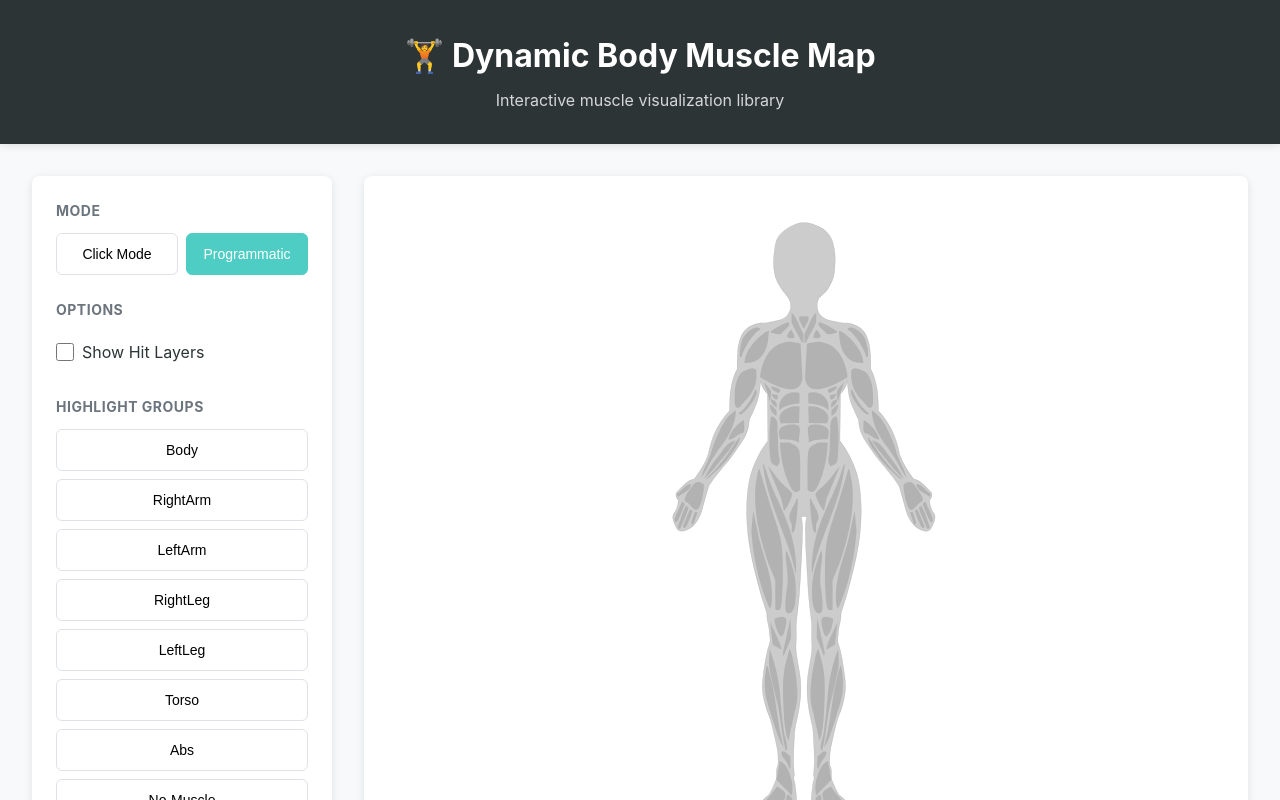
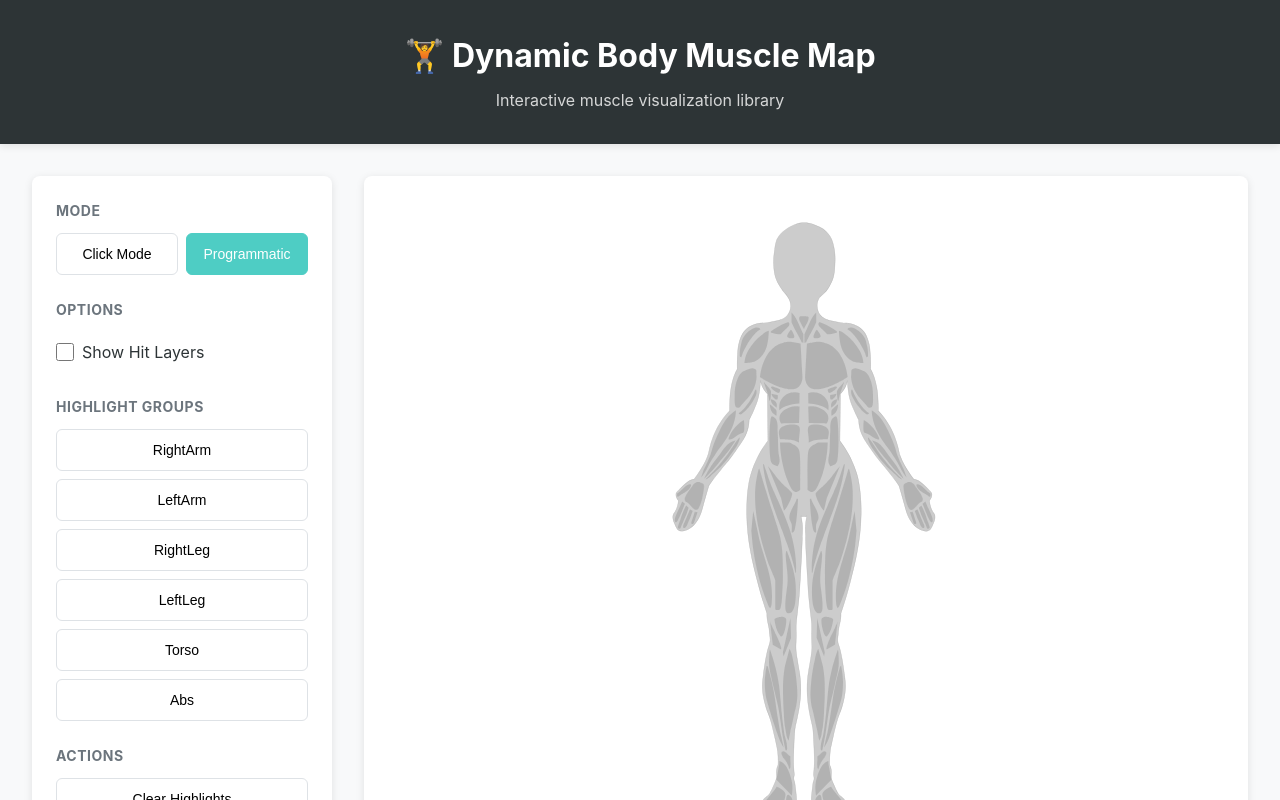
Before and after one commit to JScafidi616/Dynamic-Body-muscle, a React (Vite) app: page / in a window 1280 px wide. Both pictures are taken after a click on the button "Programmatic". Shown: the top 800 px of the page. Built offline with nearby package versions, Linux system fonts and the light colour scheme.

Commit message:
Fix events styles and filter non muscles

```diff
--- a/src/App.tsx
+++ b/src/App.tsx
@@ -26,13 +26,20 @@ function App() {
 
 	const handleMuscleClick = (muscleId: MuscleId) => {
 		setClickedMuscle(muscleId);
+
+		if (mode === 'programmatic') {
+			toggleHighlight(muscleId); // ✅ Now it's used!
+		} else {
 			toggleSelect(muscleId);
+		}
 	};
 
 	const highlightMuscleGroup = (groupName: string) => {
 		const group = MUSCLE_GROUPS[groupName];
 		if (group) {
-			highlightMuscles(group.muscles.map((m) => m.id));
+			const muscleIds = group.muscles.map((m) => m.id);
+			console.log('Highlighting group:', groupName, 'Muscles:', muscleIds); // ✅ Debug
+			highlightMuscles(muscleIds);
 		}
 	};
 
@@ -41,6 +48,11 @@ function App() {
 			<header className='header'>
 				<h1>🏋️ Dynamic Body Muscle Map</h1>
 				<p>Interactive muscle visualization library</p>
+				{/* ✅ Debug info */}
+				{/* <p style={{ fontSize: '0.8rem', opacity: 0.7 }}>
+					Mode: {mode} | Highlighted: {highlighted.length} | Selected:{' '}
+					{selected.length}
+				</p> */}
 			</header>
 
 			<div className='container'>
@@ -56,7 +68,10 @@ function App() {
 							</button>
 							<button
 								className={mode === 'programmatic' ? 'active' : ''}
-								onClick={() => setMode('programmatic')}
+								onClick={() => {
+									setMode('programmatic');
+									clearSelections(); // ✅ Clear selections when switching
+								}}
 							>
 								Programmatic
 							</button>
@@ -76,7 +91,16 @@ function App() {
 							<>
 								<h3>Highlight Groups</h3>
 								<div className='button-group vertical'>
-									{Object.keys(MUSCLE_GROUPS).map((groupName) => (
+									{Object.keys(MUSCLE_GROUPS)
+										.filter(
+											(name) =>
+												name !== 'Body' &&
+												name !== 'Feets' &&
+												name !== 'Hands' &&
+												name !== 'No-Muscle' &&
+												name !== 'Knees',
+										) // ✅ Don't show Body button
+										.map((groupName) => (
 											<button
 												key={groupName}
 												onClick={() => highlightMuscleGroup(groupName)}
@@ -134,8 +158,25 @@ function App() {
 				</aside>
 
 				<main className='body-map-container'>
+					{/* ✅ Add debug logging */}
+					{/* <div
+						style={{
+							position: 'absolute',
+							top: 10,
+							left: 10,
+							background: 'white',
+							padding: '10px',
+							fontSize: '12px',
+							zIndex: 1000,
+						}}
+					>
+						<div>Highlighted: {JSON.stringify(highlighted)}</div>
+						<div>Selected: {JSON.stringify(selected)}</div>
+						<div>Interactive: {mode === 'click' ? 'true' : 'false'}</div>
+					</div> */}
 					<BodyMap
-						highlighted={mode === 'programmatic' ? highlighted : []}
+						// highlighted={mode === 'programmatic' ? highlighted : []}
+						highlighted={highlighted}
 						selected={selected}
 						interactive={mode === 'click'}
 						onMuscleClick={handleMuscleClick}
```
Lines whose indentation alone changed are shown as unchanged.
